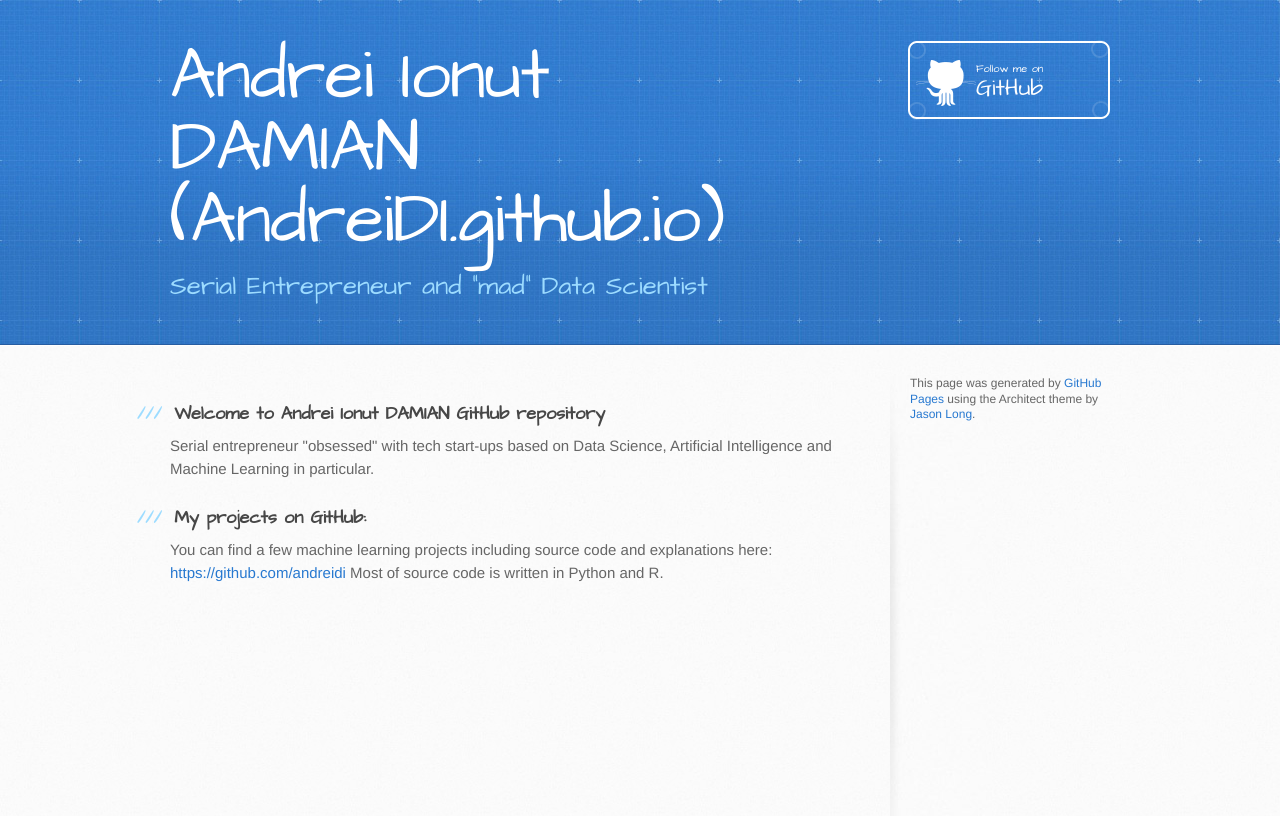
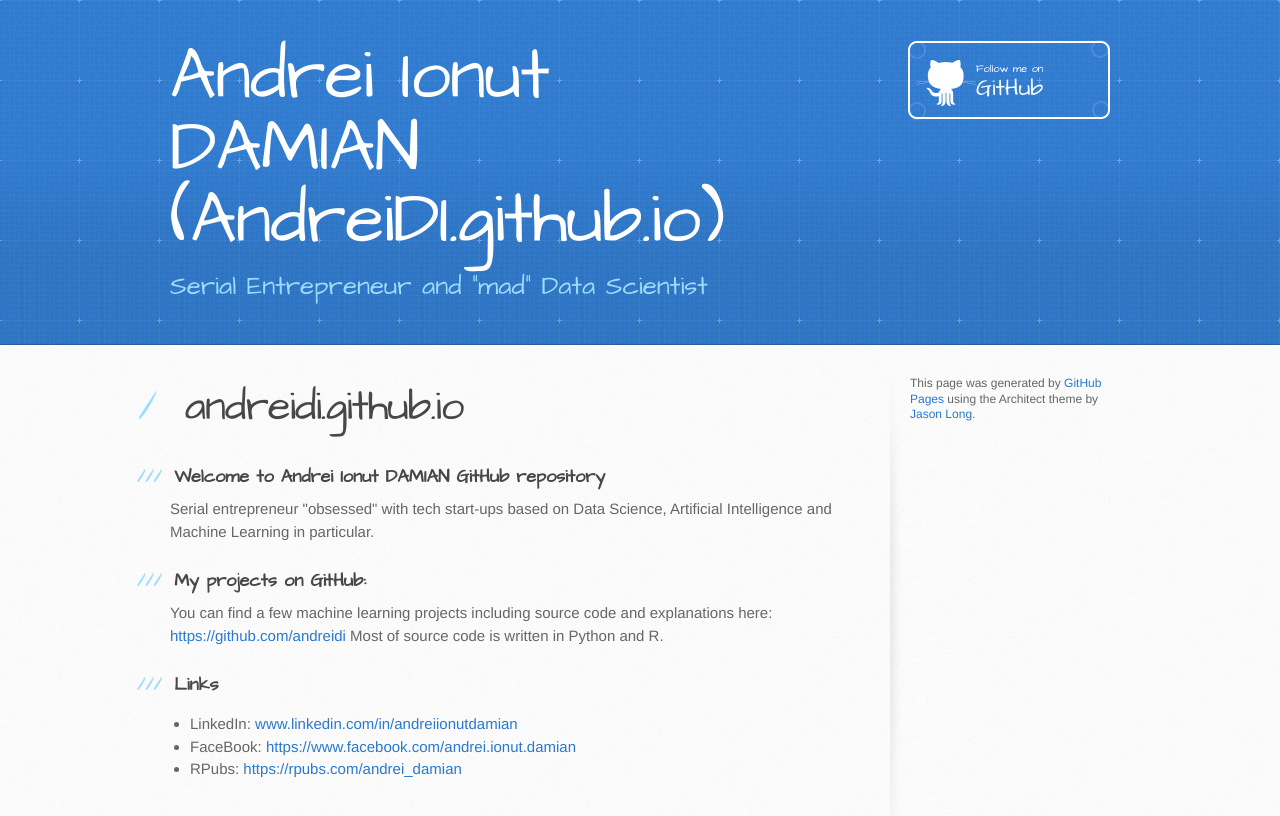
Before and after one commit to ai-damian/andreidi.github.io, a plain HTML site: page index.html in a window 1280 px wide. Drawn offline with Linux system fonts and the light colour scheme.

Commit message:
Replace master branch with page content via GitHub

```diff
--- a/index.html
+++ b/index.html
@@ -28,7 +28,10 @@
     <div id="content-wrapper">
       <div class="inner clearfix">
         <section id="main-content">
-          <h3>
+          <h1>
+<a id="andreidigithubio" class="anchor" href="#andreidigithubio" aria-hidden="true"><span aria-hidden="true" class="octicon octicon-link"></span></a>andreidi.github.io</h1>
+
+<h3>
 <a id="welcome-to-andrei-ionut-damian-github-repository" class="anchor" href="#welcome-to-andrei-ionut-damian-github-repository" aria-hidden="true"><span aria-hidden="true" class="octicon octicon-link"></span></a>Welcome to Andrei Ionut DAMIAN GitHub repository</h3>
 
 <p>Serial entrepreneur "obsessed" with tech start-ups based on Data Science, Artificial Intelligence and Machine Learning in particular.</p>
@@ -38,6 +41,18 @@
 
 <p>You can find a few machine learning projects including source code and explanations here: <a href="https://github.com/andreidi">https://github.com/andreidi</a>
 Most of source code is written in Python and R.</p>
+
+<h3>
+<a id="links" class="anchor" href="#links" aria-hidden="true"><span aria-hidden="true" class="octicon octicon-link"></span></a>Links</h3>
+
+<ul>
+<li>LinkedIn: <a href="http://www.linkedin.com/in/andreiionutdamian">www.linkedin.com/in/andreiionutdamian</a>
+</li>
+<li>FaceBook: <a href="https://www.facebook.com/andrei.ionut.damian">https://www.facebook.com/andrei.ionut.damian</a>
+</li>
+<li>RPubs: <a href="https://rpubs.com/andrei_damian">https://rpubs.com/andrei_damian</a>
+</li>
+</ul>
         </section>
 
         <aside id="sidebar">
--- a/params.json
+++ b/params.json
@@ -1,6 +1,6 @@
 {
   "name": "Andrei Ionut DAMIAN (AndreiDI.github.io)",
   "tagline": "Serial Entrepreneur and \"mad\" Data Scientist",
-  "body": "### Welcome to Andrei Ionut DAMIAN GitHub repository\r\n\r\nSerial entrepreneur \"obsessed\" with tech start-ups based on Data Science, Artificial Intelligence and Machine Learning in particular.\r\n\r\n### My projects on GitHub:\r\n\r\nYou can find a few machine learning projects including source code and explanations here: https://github.com/andreidi\r\nMost of source code is written in Python and R.",
+  "body": "# andreidi.github.io\r\n\r\n### Welcome to Andrei Ionut DAMIAN GitHub repository\r\n\r\nSerial entrepreneur \"obsessed\" with tech start-ups based on Data Science, Artificial Intelligence and Machine Learning in particular.\r\n\r\n### My projects on GitHub:\r\n\r\nYou can find a few machine learning projects including source code and explanations here: https://github.com/andreidi\r\nMost of source code is written in Python and R.\r\n\r\n### Links\r\n\r\n - LinkedIn: www.linkedin.com/in/andreiionutdamian\r\n - FaceBook: https://www.facebook.com/andrei.ionut.damian\r\n - RPubs: https://rpubs.com/andrei_damian\r\n",
   "note": "Don't delete this file! It's used internally to help with page regeneration."
 }
```
